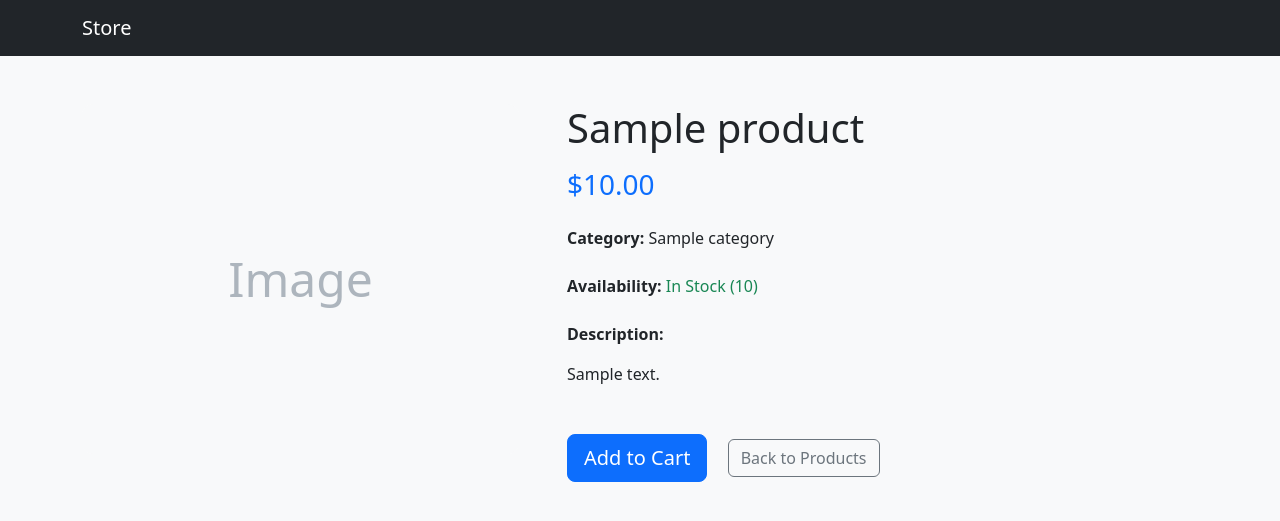
After one commit to BoJack-Horse-man/django-ecommerce-mysql-teamD-2026, a Django app: a page that uses shop/templates/shop/product_detail.html in a window 1280 px wide. The commit adds this page. Shown: the top 521 px of the page. Run offline with Django 5.2, Linux system fonts and the light colour scheme; tables that the repository leaves empty hold one stand-in row (values such as "Sample post").

Commit message:
Product detail page implemented + links from list

```diff
--- a/core/urls.py
+++ b/core/urls.py
@@ -1,24 +1,9 @@
-"""
-URL configuration for core project.
-
-The `urlpatterns` list routes URLs to views. For more information please see:
-    https://docs.djangoproject.com/en/6.0/topics/http/urls/
-Examples:
-Function views
-    1. Add an import:  from my_app import views
-    2. Add a URL to urlpatterns:  path('', views.home, name='home')
-Class-based views
-    1. Add an import:  from other_app.views import Home
-    2. Add a URL to urlpatterns:  path('', Home.as_view(), name='home')
-Including another URLconf
-    1. Import the include() function: from django.urls import include, path
-    2. Add a URL to urlpatterns:  path('blog/', include('blog.urls'))
-"""
 from django.contrib import admin
 from django.urls import path
-from shop import views  # make sure this import is present
+from shop import views
 
 urlpatterns = [
-    path('admin/', admin.site.urls),          # ← Add this line!
-    path('', views.product_list, name='product_list'),  # your product catalog """
+    path('admin/', admin.site.urls),
+    path('', views.product_list, name='product_list'),
+    path('<slug:slug>/', views.product_detail, name='product_detail'),  # this line must exist
 ]
--- /dev/null
+++ b/shop/templates/shop/product_detail.html
@@ -0,0 +1,81 @@
+<!DOCTYPE html>
+<html lang="en">
+<head>
+    <meta charset="UTF-8">
+    <meta name="viewport" content="width=device-width, initial-scale=1.0">
+    <title>{{ product.name }} - E-Commerce Store</title>
+    <link href="https://cdn.jsdelivr.net/npm/bootstrap@5.3.3/dist/css/bootstrap.min.css" rel="stylesheet">
+    <style>
+        .product-image-placeholder {
+            background-color: #f8f9fa;
+            height: 350px;
+            display: flex;
+            align-items: center;
+            justify-content: center;
+            font-size: 3rem;
+            color: #adb5bd;
+            border-radius: 12px;
+        }
+    </style>
+</head>
+<body class="bg-light">
+
+    <!-- Navbar -->
+    <nav class="navbar navbar-expand-lg navbar-dark bg-dark">
+        <div class="container">
+            <a class="navbar-brand" href="{% url 'product_list' %}">Store</a>
+        </div>
+    </nav>
+
+    <!-- Main content -->
+    <div class="container my-5">
+        <div class="row g-5">
+            <!-- Left: Image placeholder -->
+            <div class="col-md-5">
+                <div class="product-image-placeholder">
+                    <span>Image</span>
+                </div>
+            </div>
+
+            <!-- Right: Details -->
+            <div class="col-md-7">
+                <h1 class="mb-3">{{ product.name }}</h1>
+
+                <h3 class="text-primary mb-4">
+                    ${{ product.price }}
+                </h3>
+
+                <div class="mb-4">
+                    <strong>Category:</strong>
+                    {{ product.category.name }}
+                </div>
+
+                <div class="mb-4">
+                    <strong>Availability:</strong>
+                    {% if product.stock > 0 %}
+                        <span class="text-success">In Stock ({{ product.stock }})</span>
+                    {% else %}
+                        <span class="text-danger">Out of Stock</span>
+                    {% endif %}
+                </div>
+
+                <div class="mb-5">
+                    <strong>Description:</strong>
+                    <p class="mt-2">{{ product.description|linebreaks }}</p>
+                </div>
+
+                <!-- Add to Cart (placeholder) -->
+                <button class="btn btn-lg btn-primary" {% if product.stock == 0 %}disabled{% endif %}>
+                    Add to Cart
+                </button>
+
+                <a href="{% url 'product_list' %}" class="btn btn-outline-secondary ms-3">
+                    Back to Products
+                </a>
+            </div>
+        </div>
+    </div>
+
+    <script src="https://cdn.jsdelivr.net/npm/bootstrap@5.3.3/dist/js/bootstrap.bundle.min.js"></script>
+</body>
+</html>
--- a/shop/templates/shop/product_list.html
+++ b/shop/templates/shop/product_list.html
@@ -14,7 +14,11 @@
                 <div class="col-md-4 mb-4">
                     <div class="card h-100">
                         <div class="card-body">
-                            <h5 class="card-title">{{ product.name }}</h5>
+                            <h5 class="card-title">{{ product.name }}
+                                <a href="{% url 'product_detail' product.slug %}">{{ product.name }}</a>
+
+                            </h5>
+
                             <p class="card-text">{{ product.description|truncatewords:20 }}</p>
                             <p class="card-text fw-bold">Price: ${{ product.price }}</p>
                             <p class="card-text text-muted">Stock: {{ product.stock }}</p>
--- a/shop/views.py
+++ b/shop/views.py
@@ -1,9 +1,10 @@
-from django.shortcuts import render
-
-# Create your views here.
-
+from django.shortcuts import render, get_object_or_404
 from .models import Product
 
 def product_list(request):
     products = Product.objects.all()
     return render(request, 'shop/product_list.html', {'products': products})
+
+def product_detail(request, slug):  # this function must exist
+    product = get_object_or_404(Product, slug=slug)
+    return render(request, 'shop/product_detail.html', {'product': product})
```
